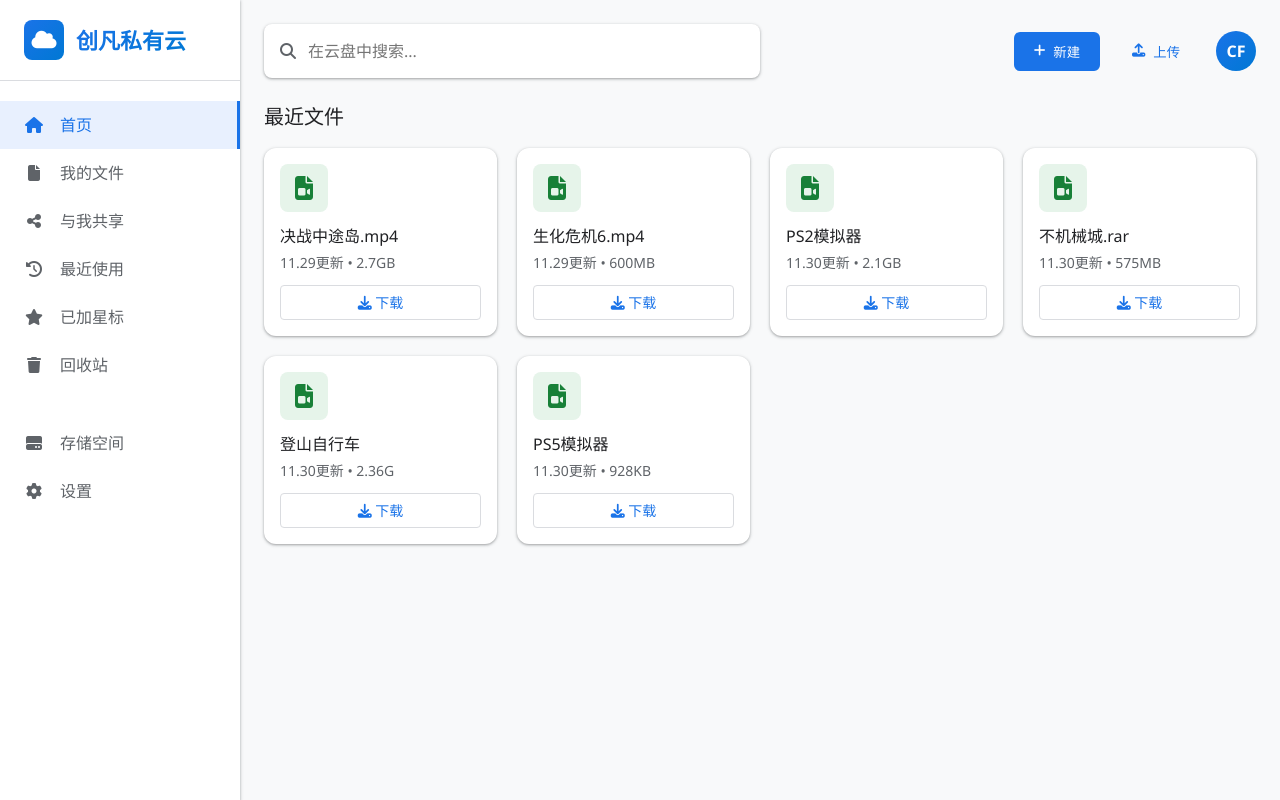
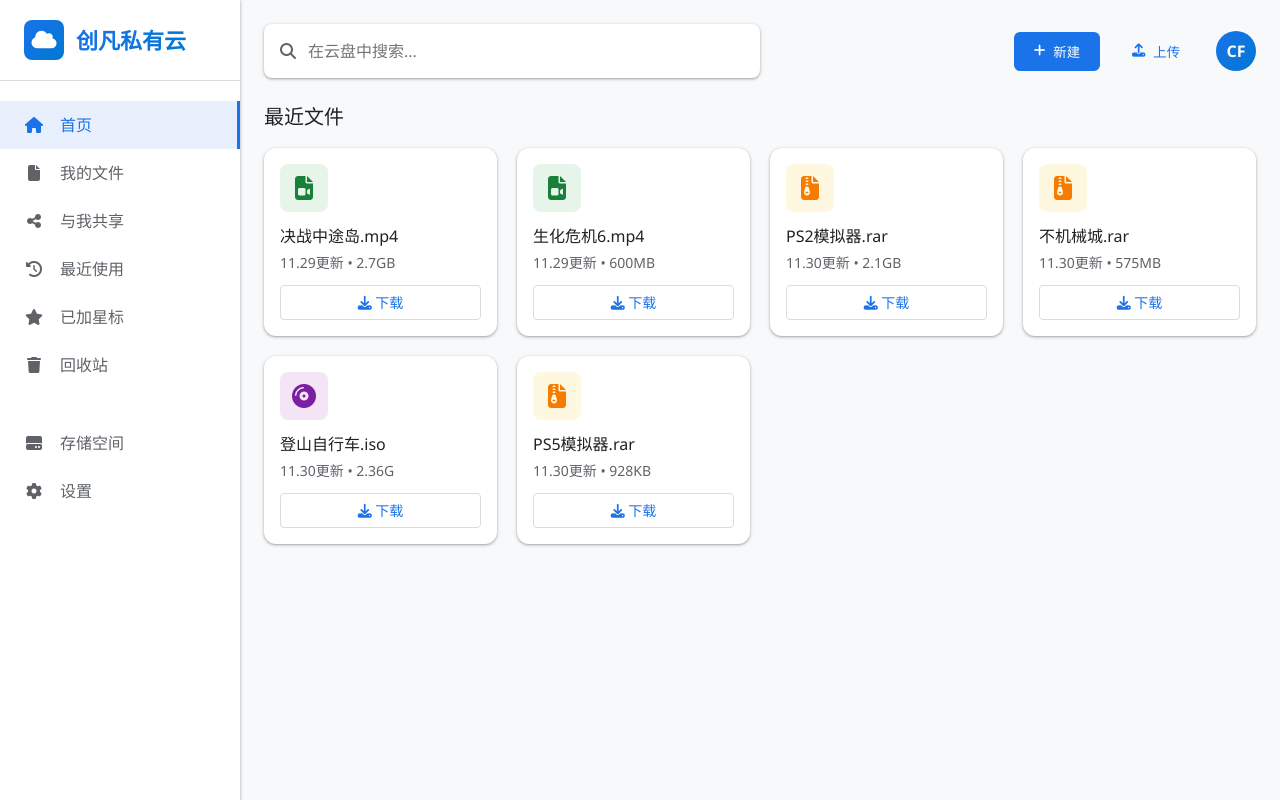
Before and after one commit to cfgzs/NETDISK.github.io, a plain HTML site: page index.html in a window 1280 px wide. Drawn offline with Linux system fonts and the light colour scheme.

Commit message:
Add files via upload

```diff
--- a/index.html
+++ b/index.html
@@ -216,6 +216,8 @@
 
         .file-icon.doc { background-color: #e8f0fe; color: var(--primary-color); }
         .file-icon.vid { background-color: #e6f4ea; color: #188038; }
+        .file-icon.rar { background-color: #fff8e1; color: #f57c00; }
+        .file-icon.iso { background-color: #f3e5f5; color: #7b1fa2; } /* 新增iso文件样式 */
 
         .file-name {
             font-weight: 500;
@@ -364,10 +366,10 @@
                 </div>
 
                  <div class="file-card">
-                    <div class="file-icon vid">
-                        <i class="fas fa-file-video"></i>
+                    <div class="file-icon rar">
+                        <i class="fas fa-file-archive"></i>
                     </div>
-                    <div class="file-name">PS2模拟器</div>
+                    <div class="file-name">PS2模拟器.rar</div>
                     <div class="file-meta">11.30更新 • 2.1GB</div>
                     <a href="https://3784667174qq-my.sharepoint.com/personal/3784667174_qq_com_ext__3784667174qq_onmicrosoft_com/_layouts/52/download.aspx?share=IQAVxN0IM9POR5MZ3xo3BCGTAUdMlhTA9yOADw4VEGSEwug" class="download-btn" target="_blank" rel="noopener noreferrer">
                         <i class="fas fa-download"></i> 下载
@@ -375,8 +377,8 @@
                 </div>
 
                     <div class="file-card">
-                    <div class="file-icon vid">
-                        <i class="fas fa-file-video"></i>
+                    <div class="file-icon rar">
+                        <i class="fas fa-file-archive"></i>
                     </div>
                     <div class="file-name">不机械城.rar</div>
                     <div class="file-meta">11.30更新 • 575MB</div>
@@ -386,10 +388,10 @@
                 </div>
 
                     <div class="file-card">
-                    <div class="file-icon vid">
-                        <i class="fas fa-file-video"></i>
+                    <div class="file-icon iso">
+                        <i class="fas fa-compact-disc"></i>
                     </div>
-                    <div class="file-name">登山自行车</div>
+                    <div class="file-name">登山自行车.iso</div>
                     <div class="file-meta">11.30更新 • 2.36G</div>
                     <a href="https://3784667174qq-my.sharepoint.com/personal/3784667174_qq_com_ext__3784667174qq_onmicrosoft_com/_layouts/52/download.aspx?share=IQDnri7bShHHTLjZyuQYiYA1AT99wL5k0kzAs4yc0FhKlIM" class="download-btn" target="_blank" rel="noopener noreferrer">
                         <i class="fas fa-download"></i> 下载
@@ -397,10 +399,10 @@
             </div>
 
              <div class="file-card">
-                    <div class="file-icon vid">
-                        <i class="fas fa-file-video"></i>
+                    <div class="file-icon rar">
+                        <i class="fas fa-file-archive"></i>
                     </div>
-                    <div class="file-name">PS5模拟器</div>
+                    <div class="file-name">PS5模拟器.rar</div>
                     <div class="file-meta">11.30更新 • 928KB</div>
                     <a href="https://3784667174qq-my.sharepoint.com/personal/3784667174_qq_com_ext__3784667174qq_onmicrosoft_com/_layouts/52/download.aspx?share=IQBxV26mjN2JTrBxJyyr8BDoARf728q3V3is8Iedg5cG-ZI" class="download-btn" target="_blank" rel="noopener noreferrer">
                         <i class="fas fa-download"></i> 下载
```
